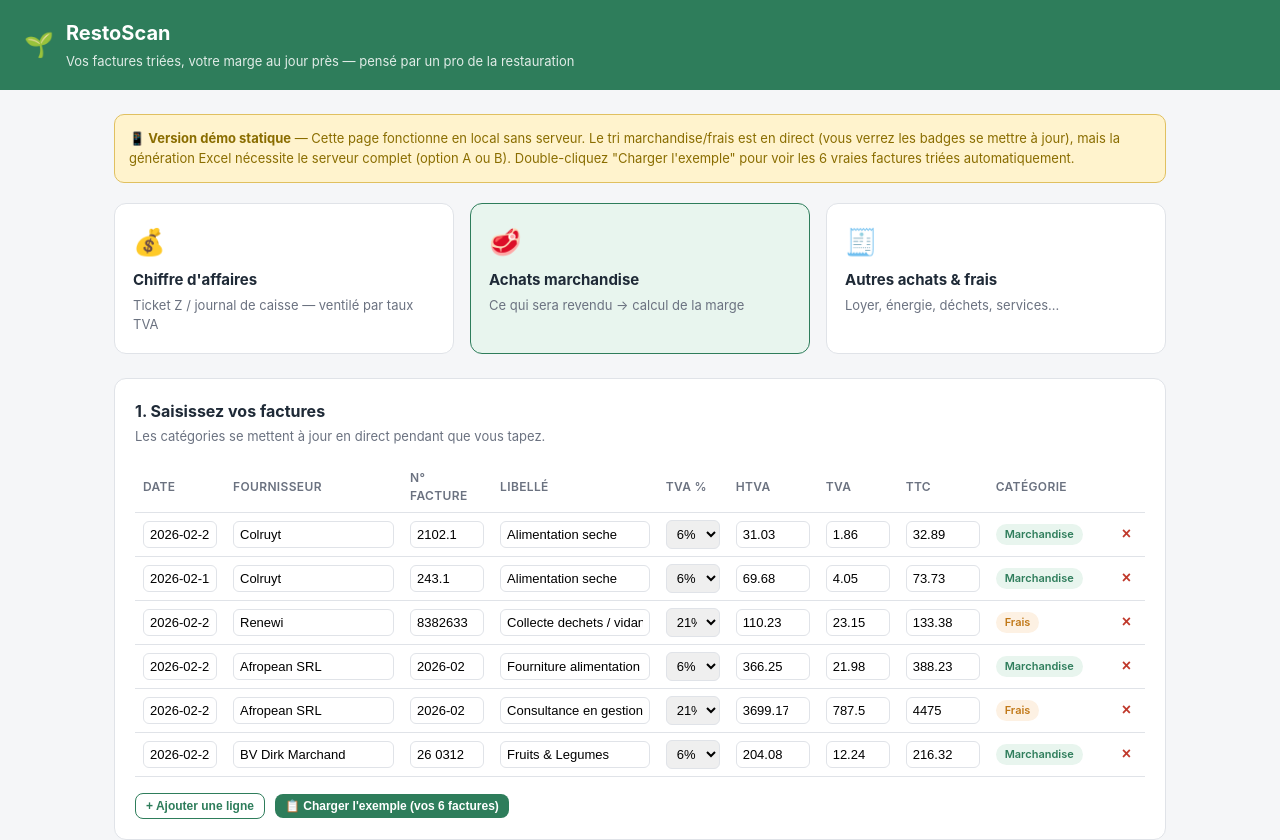
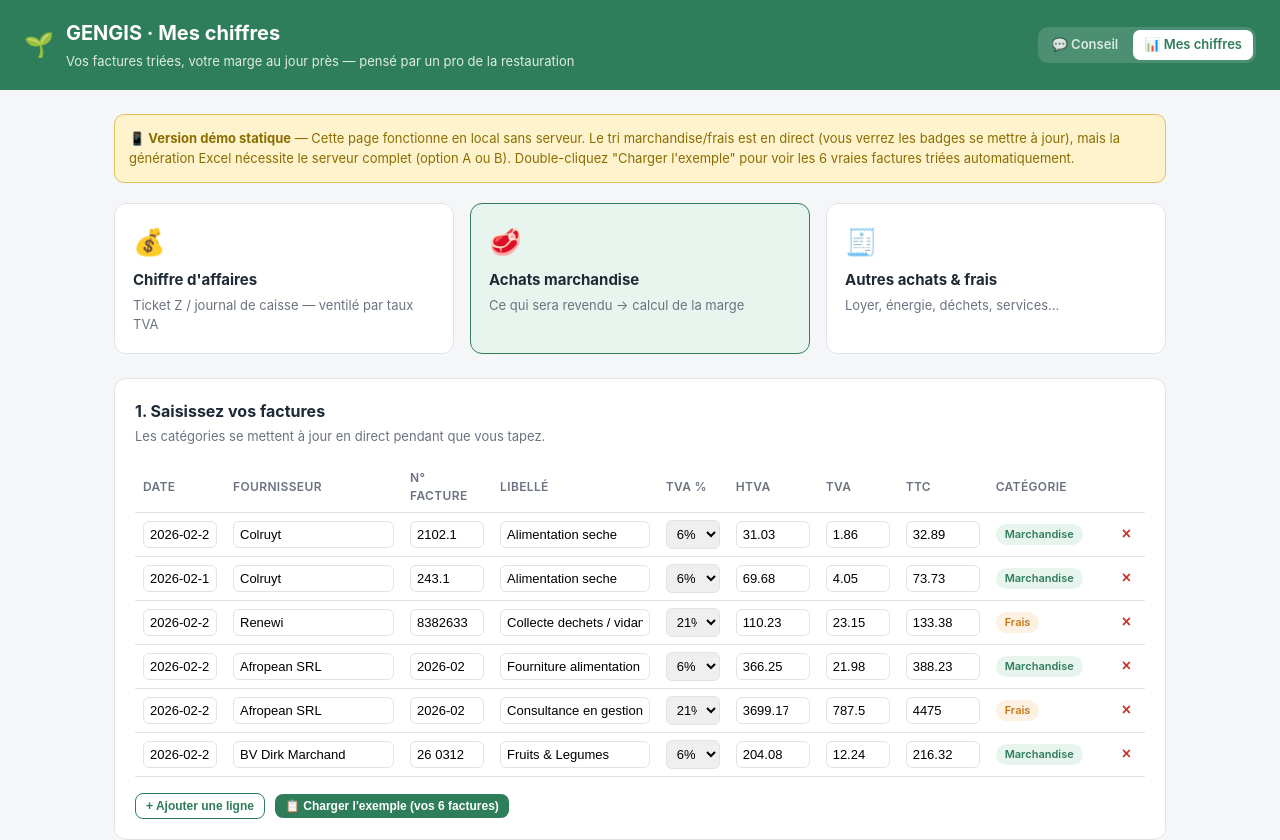
Before and after one commit to Tommaso-gensis/restoscan, a website: page RestoScan_Demo.html in a window 1280 px wide. Shown: the top 840 px of the page. Drawn offline with Linux system fonts and the light colour scheme.

Commit message:
Rebrand GENGIS: en-tete Mes chiffres + nav vers Conseil

```diff
--- a/RestoScan_Demo.html
+++ b/RestoScan_Demo.html
@@ -3,7 +3,7 @@
 <head>
 <meta charset="UTF-8">
 <meta name="viewport" content="width=device-width, initial-scale=1.0">
-<title>RestoScan — Démo statique</title>
+<title>GENGIS · Mes chiffres — Démo</title>
 <style>
   :root{
     --vert:#2e7d5b; --vert-clair:#e8f5ee; --marchandise:#2e7d5b; --frais:#c17817;
@@ -15,6 +15,11 @@
   header{background:var(--vert);color:#fff;padding:18px 24px;display:flex;align-items:center;gap:12px}
   header h1{font-size:20px;margin:0;font-weight:650}
   header .tag{font-size:13px;opacity:.85;font-weight:400}
+  header .spacer{flex:1}
+  .mod-nav{display:flex;align-items:center;gap:4px;background:rgba(255,255,255,.14);border-radius:10px;padding:3px}
+  .mod-nav a{text-decoration:none;color:rgba(255,255,255,.8);font-size:13px;font-weight:600;padding:5px 11px;border-radius:7px}
+  .mod-nav a.on{background:#fff;color:var(--vert)}
+  .mod-nav a:hover:not(.on){color:#fff}
   .wrap{max-width:1100px;margin:0 auto;padding:24px}
   .demo-note{background:#fff3cd;border:1px solid #e0c060;border-radius:10px;padding:14px;margin-bottom:20px;
               font-size:13px;color:#8a6d00}
@@ -58,9 +63,14 @@
 <header>
   <span style="font-size:24px">🌱</span>
   <div>
-    <h1>RestoScan</h1>
+    <h1>GENGIS · Mes chiffres</h1>
     <span class="tag">Vos factures triées, votre marge au jour près — pensé par un pro de la restauration</span>
   </div>
+  <div class="spacer"></div>
+  <nav class="mod-nav" title="Naviguer entre les modules GENGIS">
+    <a href="https://ai-council-0q6f.onrender.com" title="Poser une question au conseil des IA">💬 Conseil</a>
+    <a href="./" class="on" title="Scanner factures et CA, suivre marge et food cost">📊 Mes chiffres</a>
+  </nav>
 </header>
 
 <div class="wrap">
```
Also changed, not shown: index.html (+12 -2 lines).
